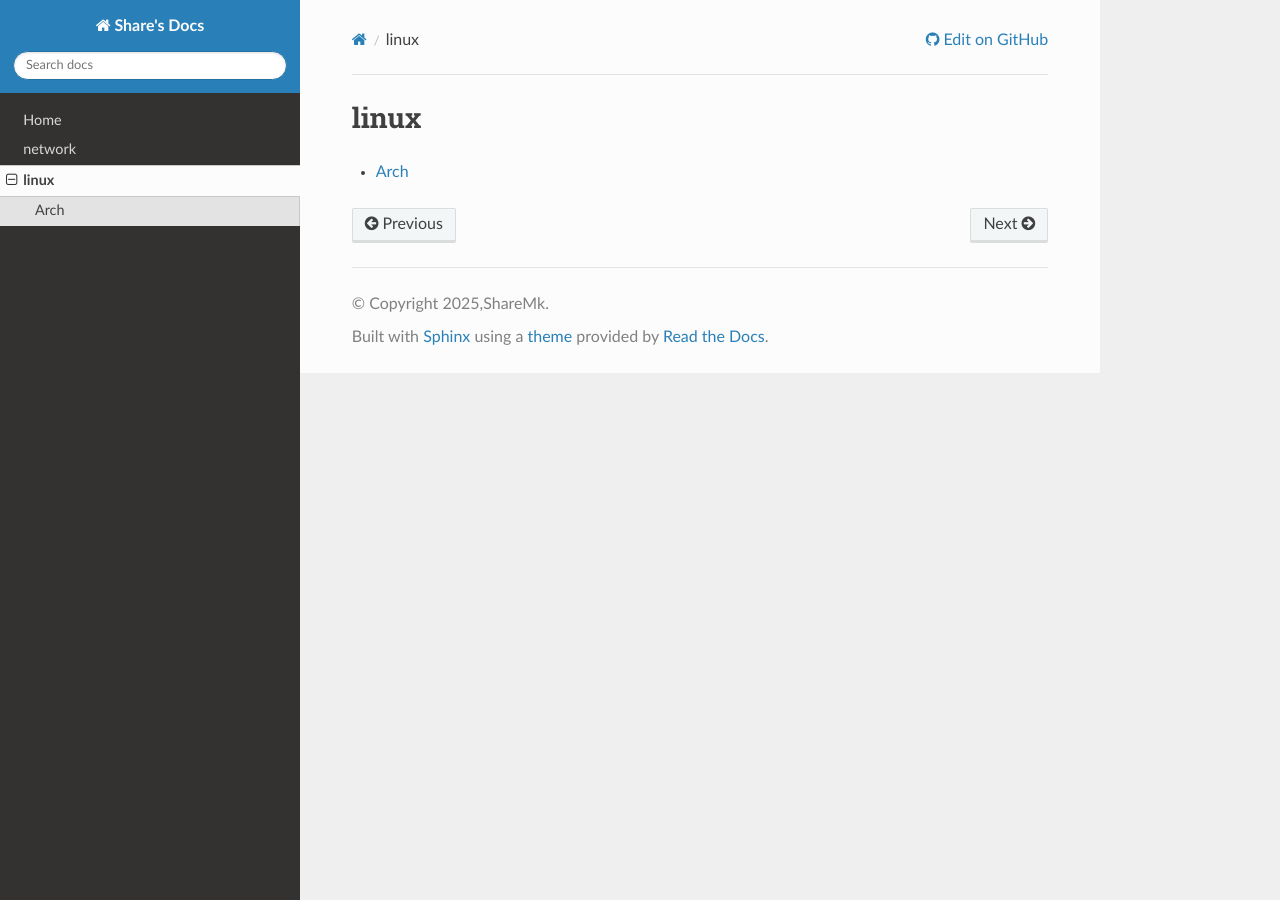
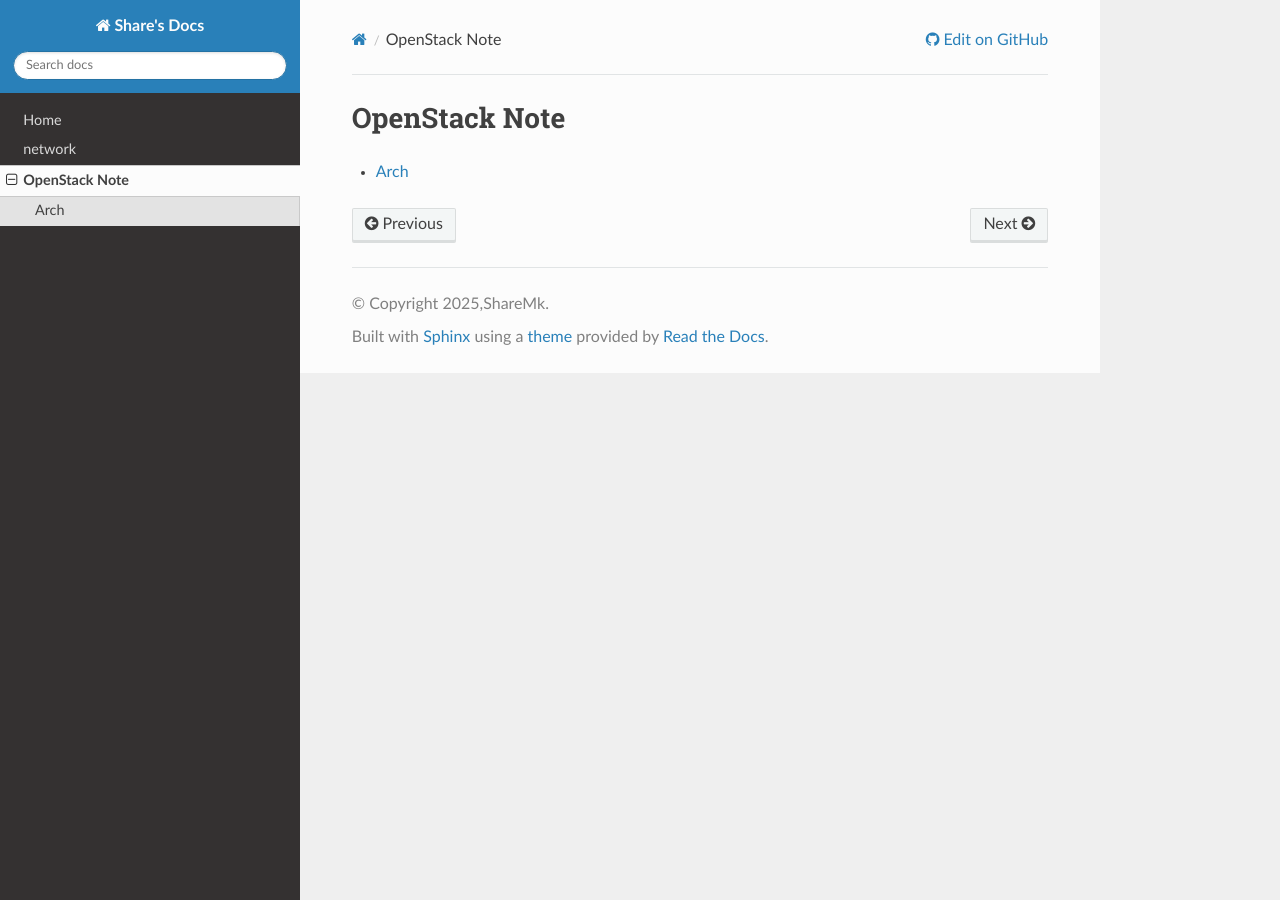
Before and after one commit to ShareMk/share-docs, a Sphinx documentation site: the page built from docs/linux/index.rst, in a window 1280 px wide. Built offline with Sphinx 7.4.7 and the Read the Docs theme 3.1.0, drawn with Linux system fonts in a browser that asks for light colours; pages that are not in the unit, such as notebooks, are missing from menus.

Commit message:
Update index.rst

```diff
--- a/docs/linux/index.rst
+++ b/docs/linux/index.rst
@@ -1,6 +1,7 @@
-.. _linux:
-linux
-------
+.. _openstack_index:
+
+OpenStack Note
+============================
 .. toctree::
 
     Arch.md
```
